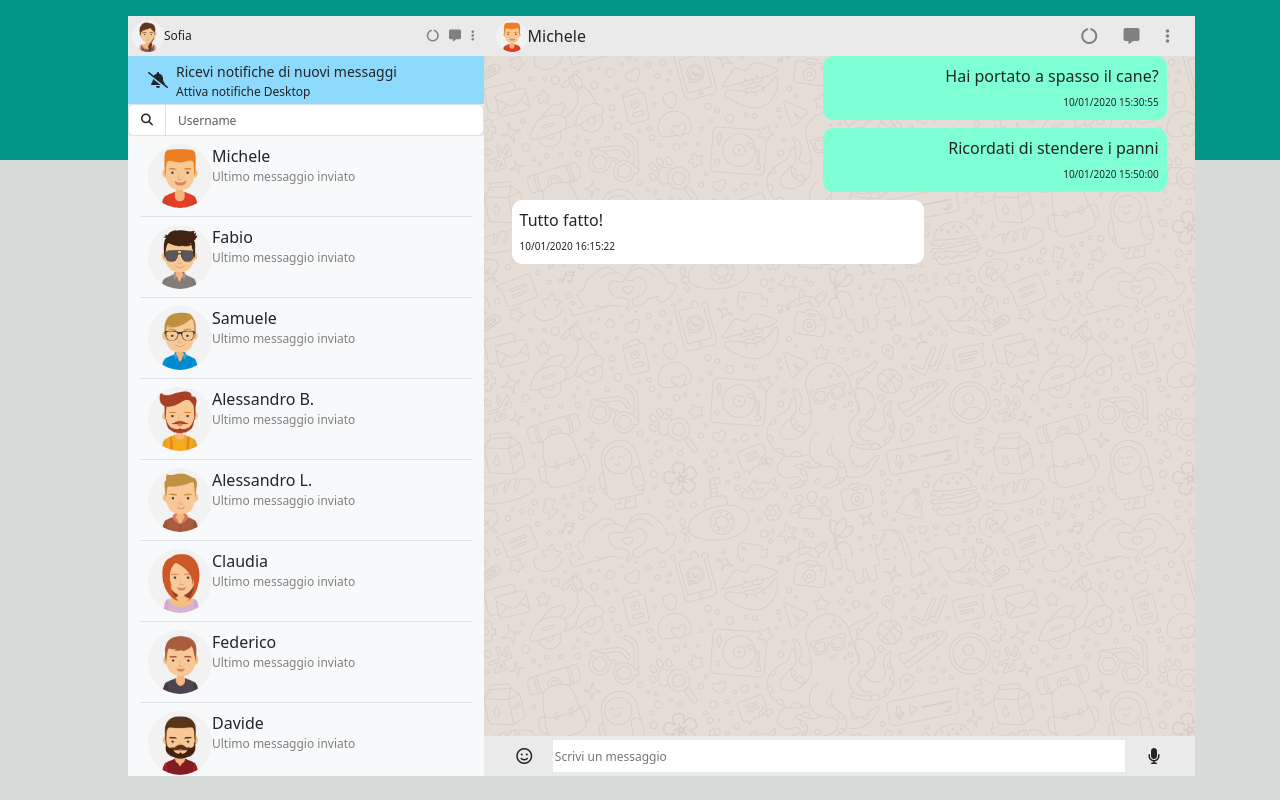
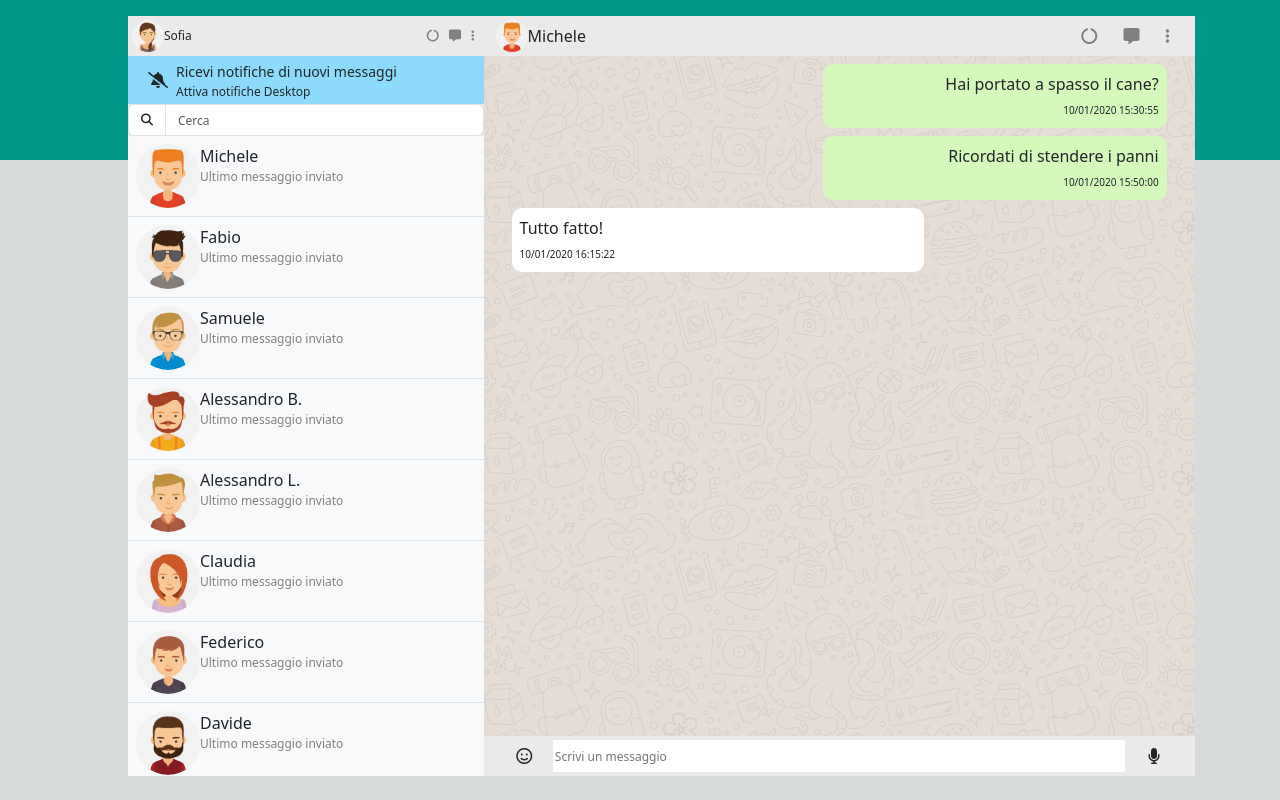
Before and after one commit to Samudra-Ekanayake/vue-boolzapp, a plain HTML site: page index.html in a window 1280 px wide. Drawn offline with nearby package versions, Linux system fonts and the light colour scheme.

Commit message:
M4 incompleta

```diff
--- a/index.html
+++ b/index.html
@@ -65,11 +65,12 @@
                             <div class="input-group flex-nowrap ">
                                 <span class="input-group-text bg-white st_input1" id="addon-wrapping"><i
                                         class="fa-solid fa-magnifying-glass"></i></span>
-                                <input type="text" class="form-control st_input1" placeholder="Username"
-                                    aria-label="Username" aria-describedby="addon-wrapping">
+                                <input type="text" class="form-control st_input1" placeholder="Cerca"
+                                    aria-label="Username" aria-describedby="addon-wrapping" v-model="searchQuery">
                             </div>
                         </div>
-                        <div class="col-12 bg-body-tertiary st_height4 overflow-auto">
+                        <!-----Conversazioni----->
+                        <div class="col-12 bg-body-tertiary st_height4 p-0 overflow-auto">
                             <ul class="list-unstyled st_img">
                                 <li class="p-2 border-bottom" @click="selezionaContatto (i)"
                                     v-for="element, i in contacts">
@@ -103,10 +104,11 @@
                         </div>
 
                         <!-----Chat box-->
-                        <div class="col-12 st_main">
+                        <div class="col-12 st_main overflow-auto">
                             <div v-for="messaggio in contacts[chatSelezionata].messages"
                                 :class="{'text-end': messaggio.status === 'sent', 'text-start' : messaggio.status === 'received'}">
-                                <div :class="{'ricevuti' : messaggio.status === 'received', 'inviati' : messaggio.status === 'sent'}">
+                                <div
+                                    :class="{'ricevuti' : messaggio.status === 'received', 'inviati' : messaggio.status === 'sent'}">
                                     {{messaggio.message}}
                                     <br>
                                     <small class="st_date">{{messaggio.date}}</small>
@@ -118,7 +120,8 @@
                                 <i class="fa-regular fa-face-smile"></i>
                             </div>
                             <div class="col-10">
-                                <input type="text" placeholder="Scrivi un messaggio" v-model="nuovoMessaggio" @keyup.enter="invioMessaggio" class="w-100 st_input1 border-0">
+                                <input type="text" placeholder="Scrivi un messaggio" v-model="nuovoMessaggio"
+                                    @keyup.enter="invioMessaggio" class="w-100 st_input1 border-0">
                             </div>
                             <div class="col-1">
                                 <i class="fa-solid fa-microphone"></i>
--- a/main.js
+++ b/main.js
@@ -173,7 +173,7 @@
 
         chatSelezionata: 0,
         nuovoMessaggio: "",
-
+        searchQuery: "",
       }
     },
 
@@ -203,10 +203,17 @@
                     message: "ok",
                     status: "received"
                 })
-            }, 2000);
+            }, 1000);
         },
+    },
 
-
+    computed: {
+        filteredNames() {
+            if(!this.searchQuery) return this.contacts;
+            return this.contacts.filter(person =>{
+                return person.name.toLowerCase() .includes(this.searchQuery.toLowerCase());
+            });
+        }
     },
 
   }).mount('#app')
--- a/style.css
+++ b/style.css
@@ -52,6 +52,7 @@
 .st_main {
     height:85vh;
     background-image: url(img/mine.jpg);
+    padding-top: 0.5rem;
 }
 
 .st_img img {
@@ -69,7 +70,7 @@
 }
 
 .inviati {
-    background-color: aquamarine;
+    background-color: rgb(213, 249, 186);
     max-width: 50%;
     margin-right: 1rem;
     margin-left: auto;
```
